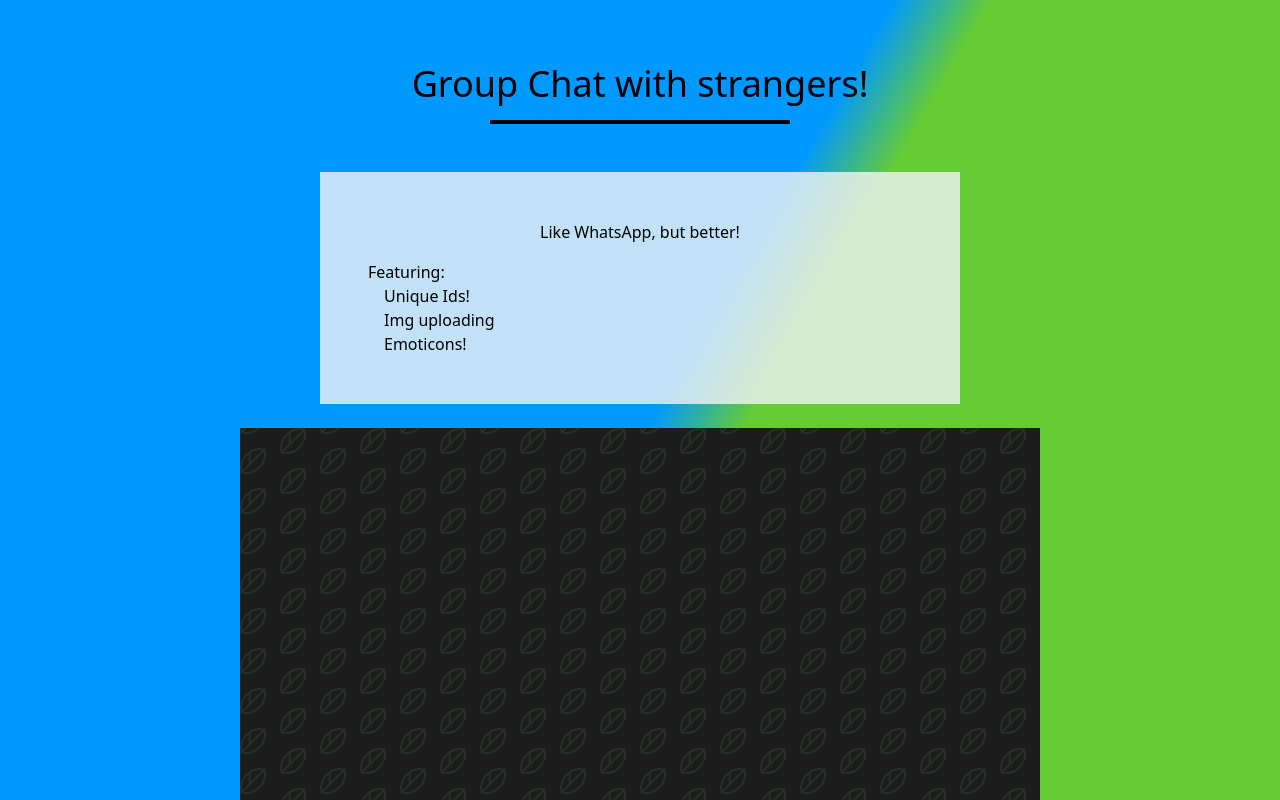
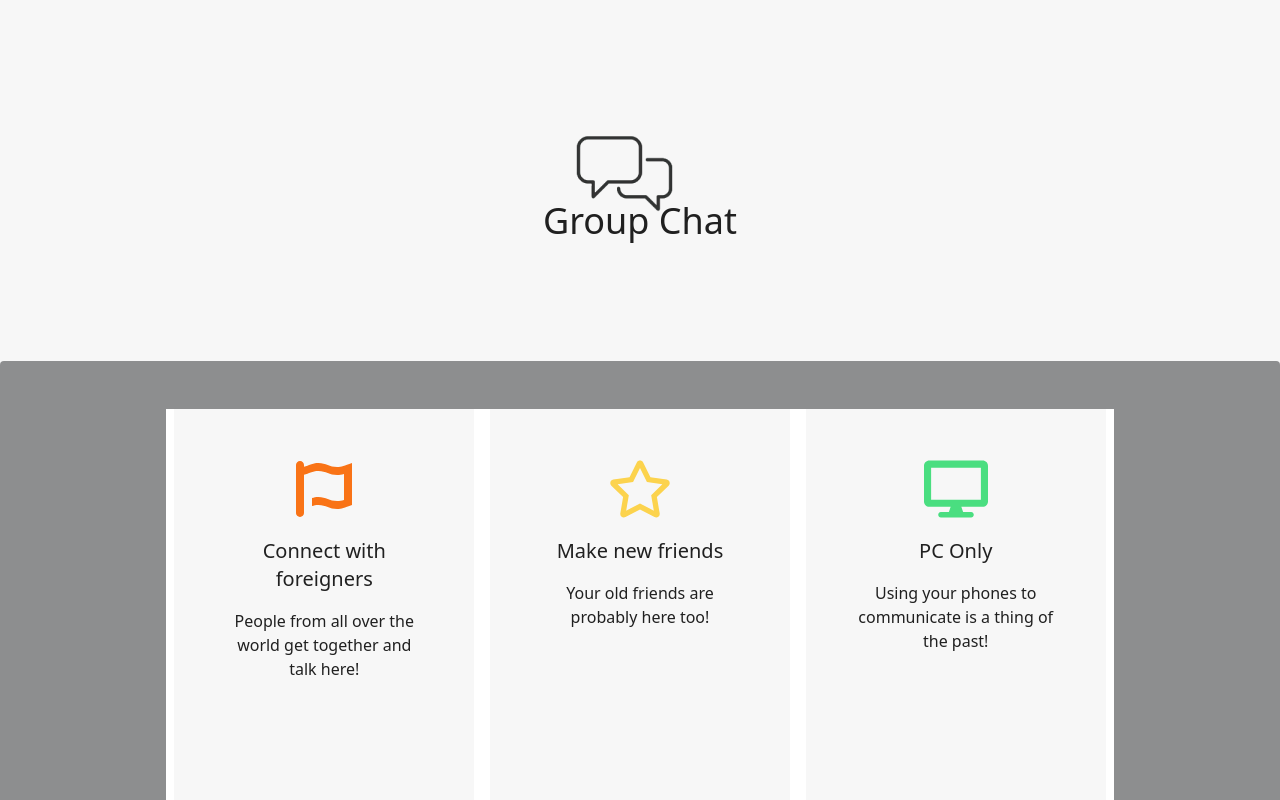
Before and after one commit to TreusK/groupChat, a React (Vite) app: page / in a window 1280 px wide. Shown: the top 800 px of the page. Built offline with nearby package versions, Linux system fonts and the light colour scheme; no server answers.

Commit message:
styling and note deletin functionality

```diff
--- a/package.json
+++ b/package.json
@@ -11,7 +11,8 @@
   "dependencies": {
     "axios": "^1.3.3",
     "react": "^18.2.0",
-    "react-dom": "^18.2.0"
+    "react-dom": "^18.2.0",
+    "react-icons": "^4.7.1"
   },
   "devDependencies": {
     "@types/react": "^18.0.27",
--- a/src/App.jsx
+++ b/src/App.jsx
@@ -1,8 +1,12 @@
 import { useState, useEffect } from 'react';
 import axios from 'axios';
+
 import { isMessageValid, getRandomArbitrary } from './assets/helpers';
+import chatIcon from './assets/chatIcon.png';
 import Input from './comps/Input';
+import { MdDeleteForever } from 'react-icons/md';
 import AlwaysScrollToBottom from './comps/AlwaysScrollToBottom';
+import SimpleCard from './comps/SimpleCard';
 
 const baseUrl = 'http://localhost:3002/api/notes';
 
@@ -42,48 +46,78 @@
       return;
     }
 
-    if(!jumpToBottom) {
+    if (!jumpToBottom) {
       setJumpToBottom(true);
     }
 
     let messageObj = {
       content: message,
-      userId: userId
+      userId: +userId
     }
     axios
       .post(baseUrl, messageObj)
       .then(res => {
+        //notes limited to 100, both here and in the backend
+        if(notes.length > 100) {
+          setNotes(notes.slice(1).concat(res.data))
+        } else {
           setNotes(notes.concat(res.data))
+        }
       })
       .catch(err => {
         alert('Posting failed with error: ' + err)
       })
   }
 
+  function handleDeleteMessage(note) {
+    let noteId = note.id;
+    let changeNoteUrl = baseUrl + `/${noteId}`;
+    let modifiedNote = {...note, content: '-Message Deleted-'};
+
+    axios
+      .put(changeNoteUrl, modifiedNote)
+      .then(res => {
+        setNotes(notes.map(n => n.id !== noteId ? n : res.data))
+      })
+  }
+
   return (
-    <div className='contentContainer bg-zinc-100 min-h-screen min-w-[250px]'>
+    <div className='contentContainer bg-[#F7F7F7] text-[#202020] min-h-screen min-w-[250px]'>
 
-      <h1 className='text-4xl pt-16 mb-4 mx-auto w-fit text-center'>Group Chat with strangers!</h1>
-      <div className='bg-black w-[300px] h-1 mx-auto mb-12'></div>
-
-      <div className='bg-gray-100/80 w-1/2 mx-auto my-6 text-center p-12'>
-        <p className='mb-4'>Like WhatsApp, but better!</p>
-        <p className='text-left'>Featuring:</p>
-        <ul className='text-left pl-4'>
-          <li>Unique Ids!</li>
-          <li>Img uploading</li>
-          <li>Emoticons!</li>
-        </ul>
+      <div className='flex flex-col items-center py-24'>
+        <img className='-mb-12 -ml-8' src={chatIcon} alt="chatIcon" />
+        <h1 className='text-4xl h-fit'>Group Chat</h1>
       </div>
 
-      <main className='text-gray-300 h-[calc(100vh-64px)] flex flex-col justify-between max-w-[800px] mx-auto'>
+      <div className='bg-[#8D8E8F] text-[#F7F7F7] rounded mx-auto my-6 text-center p-12'>
+        <div className='bg-white mx-auto w-4/5 flex justify-around'>
+          <SimpleCard icon='flag'/>
+          <SimpleCard icon='star'/>
+          <SimpleCard icon='desktop'/>
+        </div>
+      </div>
+
+      <main className='bg-[#F3F4F5] py-4'>
+        <div className='text-gray-300 h-[calc(100vh-64px)] flex flex-col justify-between max-w-[800px] mx-auto'>
           <div className='messagesContainer flex flex-col justify-end overflow-auto grow'>
             {notes &&
               <ul className='overflow-auto break-words pt-4'>
                 {notes.map(note =>
-                <li className={`border-gray-500 rounded border border-solid p-2 pt-0 mb-2 mx-2 w-fit max-w-[80%] ${note.userId == userId ? userMessageStyle : otherMessageStyle}`}
+                  note.userId == userId
+                    ? <li className={`border-gray-500 rounded border border-solid group p-2 pt-0 mb-2 mx-2 w-fit max-w-[80%] ml-auto bg-green-900`}
                       key={note.id}>
-                  <p className='text-[10px]'>user {note.userId}</p>
+                      <div className='flex'>
+                        <p className='text-[10px] select-none'>user {note.userId}</p>
+                        {note.content !== '-Message Deleted-' && <MdDeleteForever className='-z-10 group-hover:z-10 cursor-pointer text-red-700 ml-auto' onClick={() => handleDeleteMessage(note)}/>}
+                      </div>
+                      {note.content}
+                    </li>
+
+                    : <li className={`border-gray-500 rounded border border-solid p-2 pt-0 mb-2 mx-2 w-fit max-w-[80%] mr-auto bg-gray-700`}
+                      key={note.id + '' + note.userId}>
+                      <div className='flex'>
+                        <p className='text-[10px] select-none'>user {note.userId}</p>
+                      </div>
                       {note.content}
                     </li>
                 )}
@@ -91,9 +125,10 @@
               </ul>}
           </div>
           <Input onSendMessage={handleSendMessage} />
+        </div>
       </main>
 
-      <footer className='bg-sky-800 text-gray-200 text-xs p-2 px-6 mt-2 flex flex-col items-end'>
+      <footer className='bg-[#202020] text-[#F7F7F7] text-xs p-2 px-6 flex flex-col items-end'>
         <p>Copyright FL&Co Incorporated</p>
         <p>Donut steel</p>
       </footer>
--- /dev/null
+++ b/src/comps/SimpleCard.jsx
@@ -0,0 +1,46 @@
+import { FaRegStar, FaFontAwesomeFlag, FaDesktop } from 'react-icons/fa';
+
+function SimpleCard({ icon }) {
+
+  return (
+    <div className='bg-[#F7F7F7] text-[#202020] p-12 w-[300px] h-[400px]'>
+      {icon === 'star' &&
+        <>
+          <div className='cardHead flex justify-center'>
+            <FaRegStar className='w-16 h-16 text-amber-300' />
+          </div>
+          <div className='cardBody text-center'>
+            <h2 className='text-xl p-4'>Make new friends</h2>
+            <p>Your old friends are probably here too!</p>
+          </div>
+        </>
+      }
+
+      {icon === 'flag' &&
+        <>
+          <div className='cardHead flex justify-center'>
+            <FaFontAwesomeFlag className='w-16 h-16 text-orange-500' />
+          </div>
+          <div className='cardBody text-center'>
+            <h2 className='text-xl p-4'>Connect with foreigners</h2>
+            <p>People from all over the world get together and talk here!</p>
+          </div>
+        </>
+      }
+
+      {icon === 'desktop' &&
+        <>
+          <div className='cardHead flex justify-center'>
+            <FaDesktop className='w-16 h-16 text-green-400' />
+          </div>
+          <div className='cardBody text-center'>
+            <h2 className='text-xl p-4'>PC Only</h2>
+            <p>Using your phones to communicate is a thing of the past!</p>
+          </div>
+        </>
+      }
+    </div>
+  )
+}
+
+export default SimpleCard
--- a/src/index.css
+++ b/src/index.css
@@ -2,9 +2,6 @@
 @tailwind components;
 @tailwind utilities;
 
-.contentContainer {
-  background-image: linear-gradient(-60deg, #6c3 50%, #09f 55%);
-}
 
 .messagesContainer {
   background-color: #1b1c1b;
```
Also changed, not shown: src/assets/chatIcon.png (added), 1 other file (tests, documents, lock files or other folders). Lines whose indentation alone changed are shown as unchanged.
